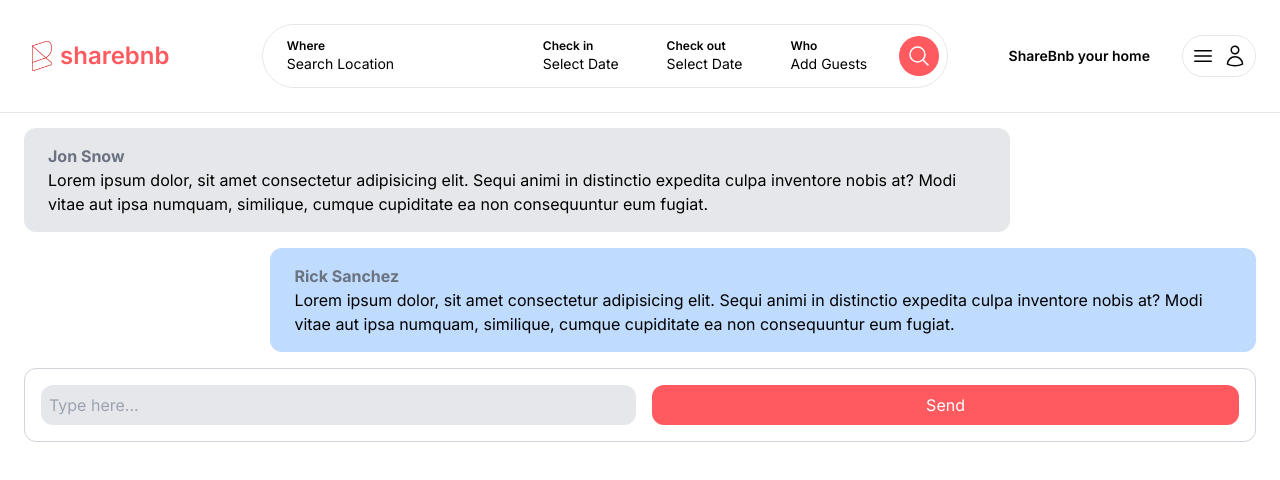
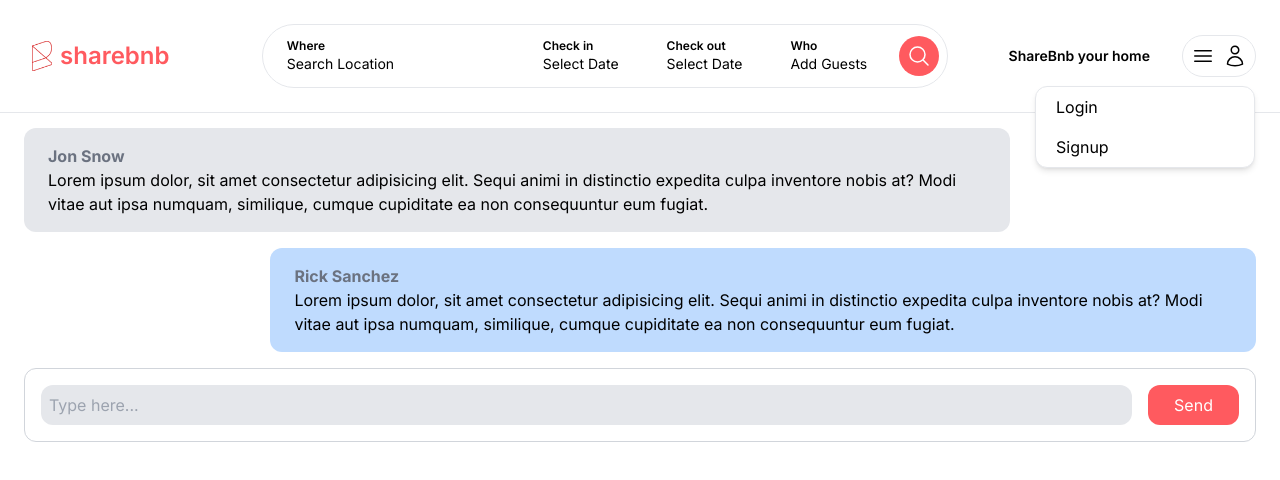
Before and after one commit to bellkimkeith/sharebnb, a Next.js app: page /inbox/1 in a window 1280 px wide. Both pictures are taken after a click on the button 1219 px from the left and 56 px from the top of the page. Shown: the top 480 px of the page. Built offline with nearby package versions, Linux system fonts and the light colour scheme.

Commit message:
Add initial profile nav

```diff
--- a/app/components/form/CustomButton.tsx
+++ b/app/components/form/CustomButton.tsx
@@ -1,3 +1,4 @@
+import { cn } from "@/lib/utils";
 import React from "react";
 
 type CustomButtonProps = {
@@ -10,7 +11,10 @@ const CustomButton = ({ label, onClick, className }: CustomButtonProps) => {
   return (
     <div
       onClick={onClick}
-      className={`w-full py-2 bg-sharebnb hover:bg-sharebnb-dark text-white text-center rounded-xl transition cursor-pointer ${className}`}
+      className={cn(
+        "w-full py-2 bg-sharebnb hover:bg-sharebnb-dark text-white text-center rounded-xl transition cursor-pointer",
+        className
+      )}
     >
       {label}
     </div>
--- /dev/null
+++ b/app/components/nav/MenuLink.tsx
@@ -0,0 +1,17 @@
+"use client";
+import React from "react";
+
+type MenuLinkProps = {
+  label: string;
+  onClick: () => void;
+};
+
+const MenuLink = ({ label, onClick }: MenuLinkProps) => {
+  return (
+    <div className="px-5 py-2 hover:bg-gray-100 transition" onClick={onClick}>
+      {label}
+    </div>
+  );
+};
+
+export default MenuLink;
--- a/app/components/nav/ProfileNav.tsx
+++ b/app/components/nav/ProfileNav.tsx
@@ -1,14 +1,28 @@
-import React from "react";
+"use client";
+
+import React, { useState } from "react";
 import MenuIcon from "../icons/MenuIcon";
 import ProfileIcon from "../icons/ProfileIcon";
+import MenuLink from "./MenuLink";
 
 const ProfileNav = () => {
+  const [isOpen, setIsOpen] = useState(false);
   return (
     <div className="p-2 relative inline-block border rounded-full">
-      <button className="flex items-center gap-2">
+      <button
+        className="flex items-center gap-2"
+        onClick={() => setIsOpen(!isOpen)}
+      >
         <MenuIcon />
         <ProfileIcon />
       </button>
+
+      {isOpen && (
+        <div className="flex flex-col cursor-pointer w-[220px] absolute top-[50px] right-0 bg-white border rounded-xl shadow-md">
+          <MenuLink label="Login" onClick={() => console.log("clicked")} />
+          <MenuLink label="Signup" onClick={() => console.log("clicked")} />
+        </div>
+      )}
     </div>
   );
 };
```
